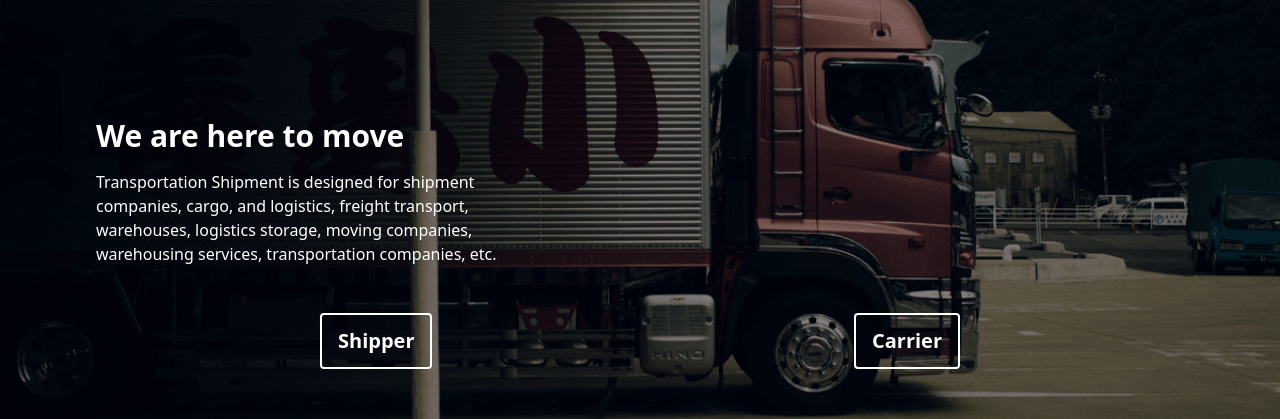
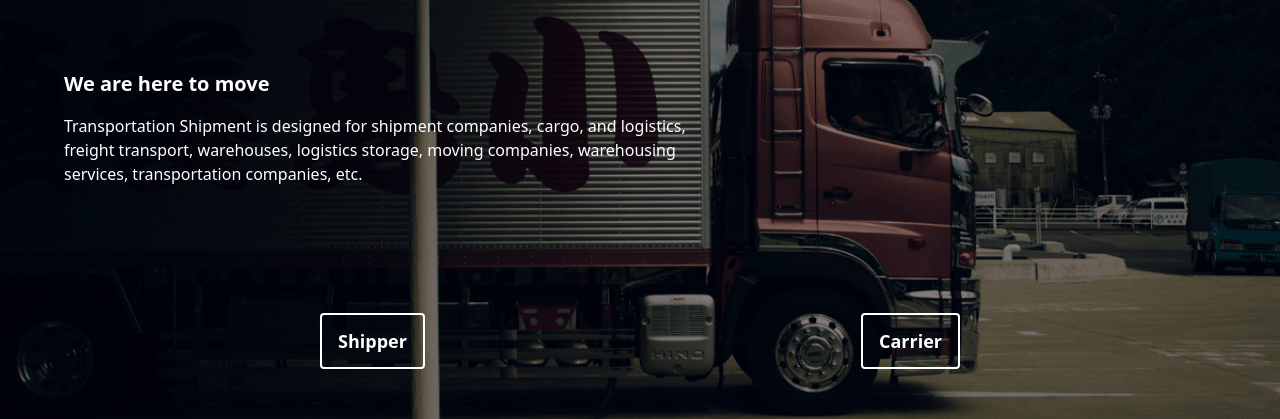
Before and after one commit to JagroopVirk/global-supply-logistics, a React (Create React App) app: page / in a window 1280 px wide. Shown: the part 183-602 px from the top of the page. Built offline with nearby package versions, Linux system fonts and the light colour scheme.

Commit message:
bug fixed

```diff
--- a/src/components/Footer.js
+++ b/src/components/Footer.js
@@ -9,7 +9,7 @@ import {
 
 function Footer() {
   return (
-    <footer className="flex justify-between items-end pt-4 text-lg max-w-6xl mx-auto ">
+    <footer className="flex justify-between items-end pt-4 text-lg w-[90%] mx-auto ">
       <div className="flex items-end child:mr-8">
         <p>1408 Franklin St. Suite A, Jonesboro, AR 72401</p>
         <a href="tel:8703407000">Tel: (870)-340-7000</a>
--- a/src/components/Header.js
+++ b/src/components/Header.js
@@ -6,7 +6,7 @@ import Nav from "./Nav";
 
 function Header() {
   return (
-    <header className="max-w-6xl mx-auto flex justify-between content-center flex-wrap">
+    <header className="w-[90%] mx-auto flex justify-between content-center flex-wrap">
       <div className="w-[12%] m-2">
         <a href="/">
           <img className="" src={logo} alt="logo" />
--- a/src/components/Hero.js
+++ b/src/components/Hero.js
@@ -1,11 +1,14 @@
 import React from "react";
+import { Link } from "react-router-dom";
 import truck from "../assets/trucks4.png";
 
 function Hero() {
   return (
     <main className="relative h-3/4">
-      <div className="absolute top-1/3 text-primary z-10 w-1/3 ml-24">
-        <h1 className=" font-bold text-3xl mb-4">We are here to move</h1>
+      <div className="absolute top-1/3 text-primary z-10 w-1/3 mx-[5%] lg:w-1/2 md:w-[90%] md:top-1/4">
+        <h1 className=" font-bold text-3xl mb-4 md:text-xl">
+          We are here to move
+        </h1>
         <p className="">
           Transportation Shipment is designed for shipment companies, cargo, and
           logistics, freight transport, warehouses, logistics storage, moving
@@ -16,24 +19,19 @@ function Hero() {
         <img className="w-full" src={truck} alt="" />
       </div>
       <div
-        className="absolute top-2/3 left-1/4 w-1/2 text-xl font-semibold text-primary
+        className="absolute top-2/3 left-1/4 w-1/2 text-xl md:text-lg font-semibold text-primary
       flex justify-between duration-500 child:duration-500 overflow-hidden
-      child:border child:px-4 child:py-3 child:rounded child:border-[.15rem] child:border-primary
+      child:px-4 child:py-3 child:rounded child:border-[.15rem] child:border-primary
       child-hover:text-secondary"
       >
-        <a className="hover:bg-primary" href="/#">
+        <Link className="hover:bg-primary" to="/shipper">
           Shipper
-        </a>
-        <a className="hover:bg-primary" href="/#">
+        </Link>
+        <Link className="hover:bg-primary" to="/carrier">
           Carrier
-        </a>
+        </Link>
       </div>
     </main>
   );
 }
-// child:after:absolute child:after:w-0 child:after:h-full child:after:left-0 child:after:top-0 child:after:bg-secondary
-//   child-hover:after:w-full
 export default Hero;
-
-// w-max after:absolute after:w-0 after:h-full after:left-0 after:top-0 after:bg-secondary
-//       hover:after:w-[100%]
--- a/src/components/Main.js
+++ /dev/null
@@ -1,7 +0,0 @@
-import React from "react";
-
-function Main() {
-  return <div className="w-6xl mx-auto h-screen"></div>;
-}
-
-export default Main;
--- a/src/components/Shipment.js
+++ b/src/components/Shipment.js
@@ -3,7 +3,7 @@ import truck1 from "../assets/trucks2.jpg";
 
 function Shipment() {
   return (
-    <div className="max-w-6xl mx-auto ">
+    <div className="w-[90%] mx-auto ">
       <div className="flex">
         <div>
           <h2 className="text-xl mb-4 font-semibold">
--- a/src/pages/NotFound.js
+++ b/src/pages/NotFound.js
@@ -1,7 +1,9 @@
 import React from "react";
 
 function NotFound() {
-  return <div className="grid place-content-center">NotFound</div>;
+  return (
+    <div className="w-full h-full grid place-content-center">NotFound</div>
+  );
 }
 
 export default NotFound;
```
